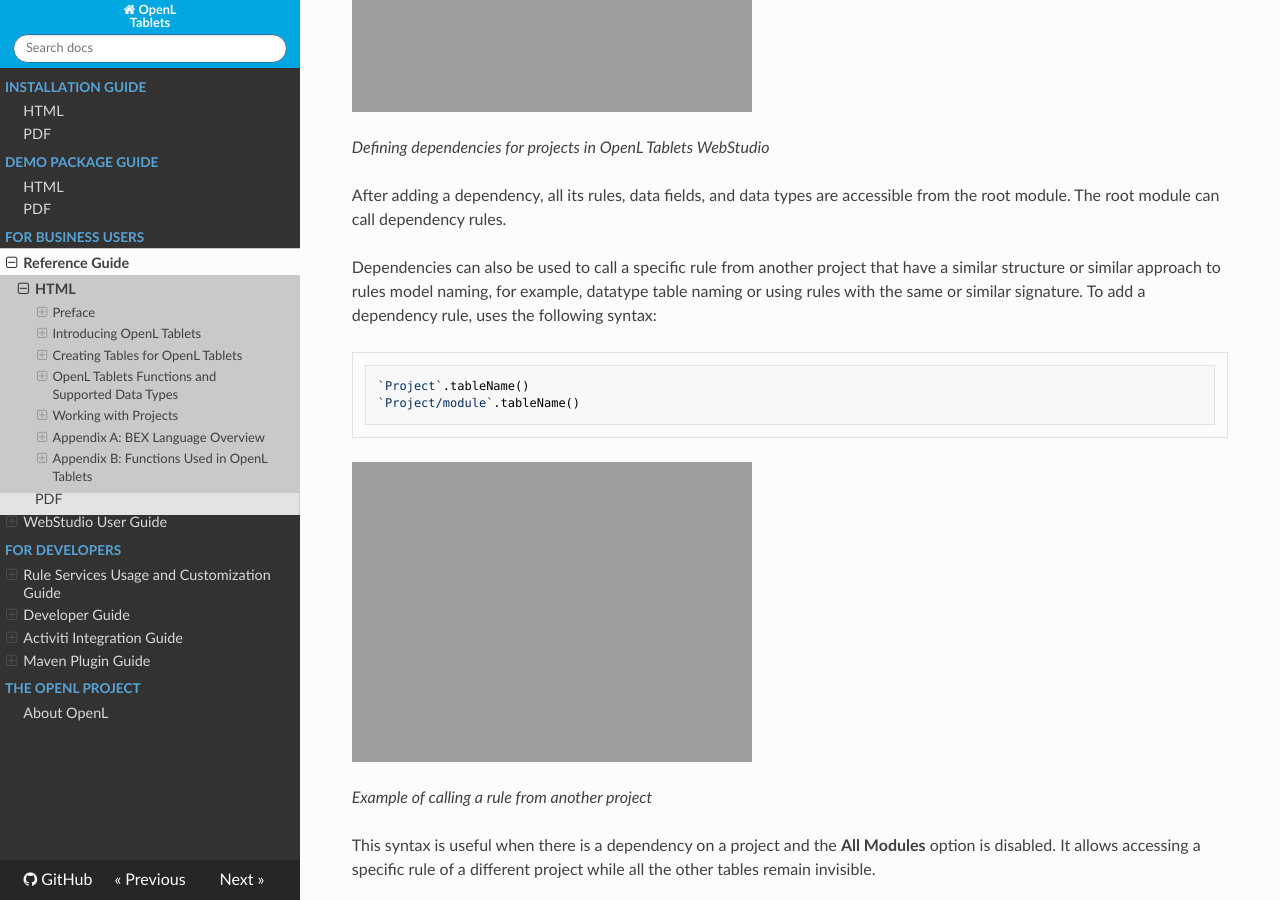
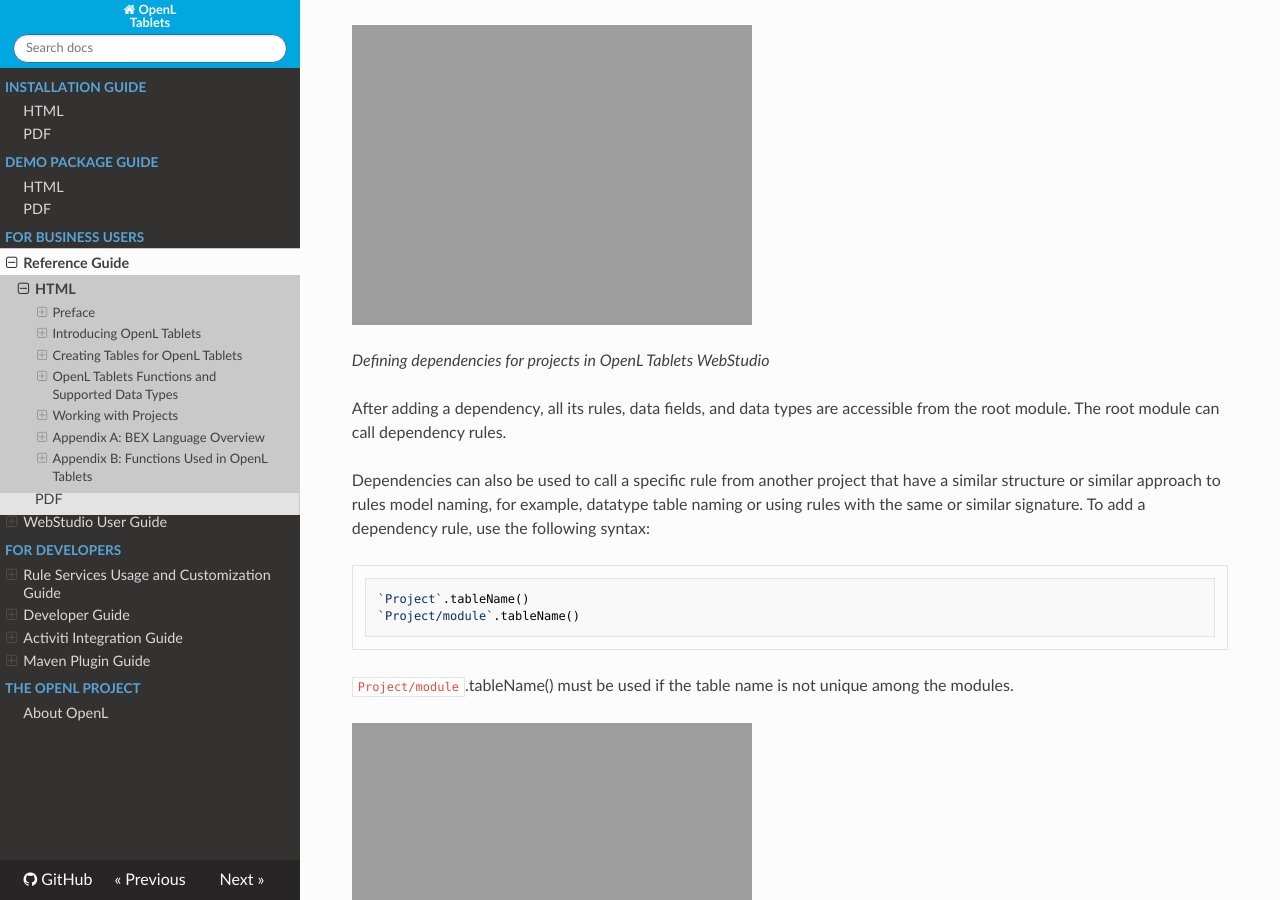
Before and after one commit to agradus/OpenLdocs, an MkDocs documentation site: the page built from docs/documentation/guides/reference_guide.md, in a window 1280 px wide and 900 px high, scrolled down 170163 px. Built offline with MkDocs 1.6.1, drawn with Linux system fonts in a browser that asks for light colours; nearby versions of some CDN libraries; some of the changed text lies outside the part shown.

Commit message:
EPBDS-12450 and EPBDS-12315
EPBDS-12450 and EPBDS-12315

````diff
--- a/docs/documentation/guides/reference_guide.md
+++ b/docs/documentation/guides/reference_guide.md
@@ -1860,7 +1860,16 @@
 A united spreadsheet result can be used as an input parameter.
 
 -   If the united spreadsheet result is generated as a result of the rule returning spreadsheet results, the input parameter has the (SpreadsheetResultClaimCost inputValueName) format.
--   If the united spreadsheet result is generated as a result of the ternary operation of by uniting spreadsheet cells, the input parameter has the (SRSpr1 & SrSpr2 a) format.
+-   If the united spreadsheet result is generated as a result of the ternary operation of by uniting spreadsheet cells, the input parameter has the (SRSpr1 & SRSpr2 a) format.
+
+An example is as follows:
+
+```
+Rate = coverage.fundingType == "FullyInsured" ? RateCalculation ( rateBasis, $TotalVolume, $NumberOfLives, $MonthlyPremiumPreliminary) : ASORate (calculatedClass.$TotalNetClaimCost, TLR, $NumberOfLives, coverage)
+```
+
+When passing results of the Rate step to another rule, the type of the spreadsheet defined in this step is RRateCalculation & SRASORate.
+
 
 ##### Spreadsheet Result Output Customization
 
@@ -3683,12 +3692,14 @@
 
 After adding a dependency, all its rules, data fields, and data types are accessible from the root module. The root module can call dependency rules.
 
-Dependencies can also be used to call a specific rule from another project that have a similar structure or similar approach to rules model naming, for example, datatype table naming or using rules with the same or similar signature. To add a dependency rule, uses the following syntax:
+Dependencies can also be used to call a specific rule from another project that have a similar structure or similar approach to rules model naming, for example, datatype table naming or using rules with the same or similar signature. To add a dependency rule, use the following syntax:
 
 ```
 `Project`.tableName()
 `Project/module`.tableName()
 ```
+
+`Project/module`.tableName() must be used if the table name is not unique among the modules.
 
 ![](ref_guide_images/950b982ad646f2db2bbf49c9feac05e7.jpeg)
 
````
